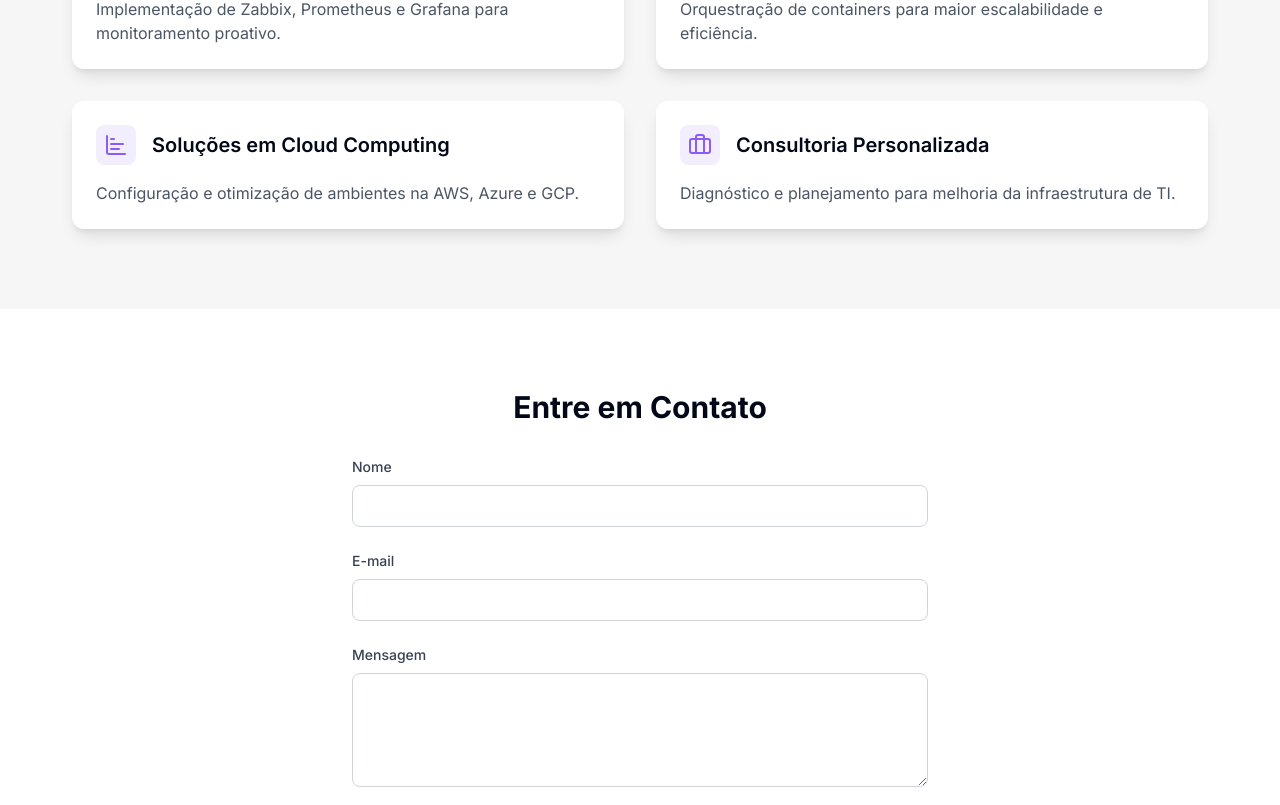
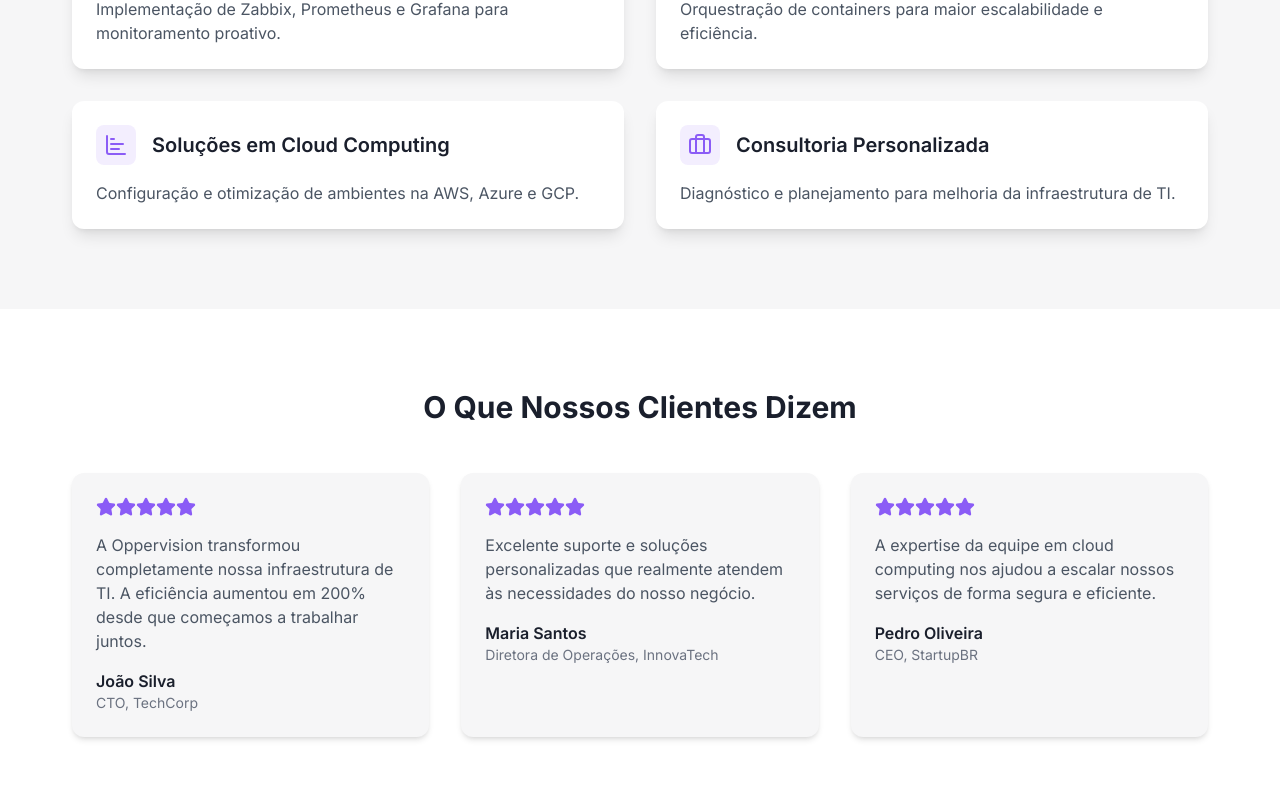
Before and after one commit to EnzoTrevisanDev/oppervision-nexus, a React (Vite) app: page / in a window 1280 px wide. Shown: the part 995-1800 px from the top of the page. Built offline with nearby package versions, Linux system fonts and the light colour scheme.

Commit message:
Update colors and add testimonials
Adjusted the website's color scheme to evoke professionalism and richness. Added a new section on the home page for client testimonials to enhance client engagement and trust.
[skip gpt_engineer]

```diff
--- a/src/pages/Index.tsx
+++ b/src/pages/Index.tsx
@@ -1,6 +1,6 @@
 import { useState } from "react";
 import { motion } from "framer-motion";
-import { Briefcase, Server, Cloud, ChartBar } from "lucide-react";
+import { Briefcase, Server, Cloud, ChartBar, Star } from "lucide-react";
 import Header from "../components/Header";
 import Footer from "../components/Footer";
 
@@ -30,6 +30,27 @@ const Index = () => {
     }
   ];
 
+  const testimonials = [
+    {
+      name: "João Silva",
+      role: "CTO, TechCorp",
+      content: "A Oppervision transformou completamente nossa infraestrutura de TI. A eficiência aumentou em 200% desde que começamos a trabalhar juntos.",
+      rating: 5
+    },
+    {
+      name: "Maria Santos",
+      role: "Diretora de Operações, InnovaTech",
+      content: "Excelente suporte e soluções personalizadas que realmente atendem às necessidades do nosso negócio.",
+      rating: 5
+    },
+    {
+      name: "Pedro Oliveira",
+      role: "CEO, StartupBR",
+      content: "A expertise da equipe em cloud computing nos ajudou a escalar nossos serviços de forma segura e eficiente.",
+      rating: 5
+    }
+  ];
+
   const handleSubmit = async (e: React.FormEvent) => {
     e.preventDefault();
     setIsSubmitting(true);
@@ -41,7 +62,7 @@ const Index = () => {
       <Header />
 
       {/* Hero Section */}
-      <section className="bg-primary pt-32 pb-20 text-white">
+      <section className="bg-gradient-to-r from-primary to-[#2A3444] pt-32 pb-20 text-white">
         <div className="container">
           <motion.div
             initial={{ opacity: 0, y: 20 }}
@@ -71,7 +92,7 @@ const Index = () => {
       <section id="about" className="py-20 bg-white">
         <div className="container">
           <div className="max-w-3xl mx-auto text-center">
-            <h2 className="text-3xl font-bold mb-6">Sobre Nós</h2>
+            <h2 className="text-3xl font-bold mb-6 text-primary">Sobre Nós</h2>
             <p className="text-gray-600 mb-8">
               Somos especialistas em tecnologia, automação e monitoramento, ajudando empresas a
               otimizar suas operações e melhorar a escalabilidade de seus sistemas. Nossa missão
@@ -85,7 +106,7 @@ const Index = () => {
       {/* Services Section */}
       <section id="services" className="py-20 bg-secondary">
         <div className="container">
-          <h2 className="text-3xl font-bold text-center mb-12">Nossos Serviços</h2>
+          <h2 className="text-3xl font-bold text-center mb-12 text-primary">Nossos Serviços</h2>
           <div className="grid grid-cols-1 md:grid-cols-2 gap-8">
             {services.map((service, index) => (
               <motion.div
@@ -99,7 +120,7 @@ const Index = () => {
                   <div className="p-2 bg-accent/10 rounded-lg text-accent">
                     {service.icon}
                   </div>
-                  <h3 className="text-xl font-semibold">{service.title}</h3>
+                  <h3 className="text-xl font-semibold text-primary">{service.title}</h3>
                 </div>
                 <p className="text-gray-600">{service.description}</p>
               </motion.div>
@@ -108,11 +129,40 @@ const Index = () => {
         </div>
       </section>
 
+      {/* Testimonials Section */}
+      <section className="py-20 bg-white">
+        <div className="container">
+          <h2 className="text-3xl font-bold text-center mb-12 text-primary">O Que Nossos Clientes Dizem</h2>
+          <div className="grid grid-cols-1 md:grid-cols-3 gap-8">
+            {testimonials.map((testimonial, index) => (
+              <motion.div
+                key={index}
+                initial={{ opacity: 0, y: 20 }}
+                animate={{ opacity: 1, y: 0 }}
+                transition={{ delay: index * 0.1 }}
+                className="bg-secondary p-6 rounded-xl shadow-md hover:shadow-lg transition-shadow"
+              >
+                <div className="flex mb-4">
+                  {[...Array(testimonial.rating)].map((_, i) => (
+                    <Star key={i} className="w-5 h-5 text-accent fill-current" />
+                  ))}
+                </div>
+                <p className="text-gray-600 mb-4">{testimonial.content}</p>
+                <div>
+                  <p className="font-semibold text-primary">{testimonial.name}</p>
+                  <p className="text-sm text-gray-500">{testimonial.role}</p>
+                </div>
+              </motion.div>
+            ))}
+          </div>
+        </div>
+      </section>
+
       {/* Contact Section */}
-      <section id="contact" className="py-20 bg-white">
+      <section id="contact" className="py-20 bg-secondary">
         <div className="container">
           <div className="max-w-xl mx-auto">
-            <h2 className="text-3xl font-bold text-center mb-8">Entre em Contato</h2>
+            <h2 className="text-3xl font-bold text-center mb-8 text-primary">Entre em Contato</h2>
             <form onSubmit={handleSubmit} className="space-y-6">
               <div>
                 <label htmlFor="name" className="block text-sm font-medium text-gray-700 mb-2">
```
